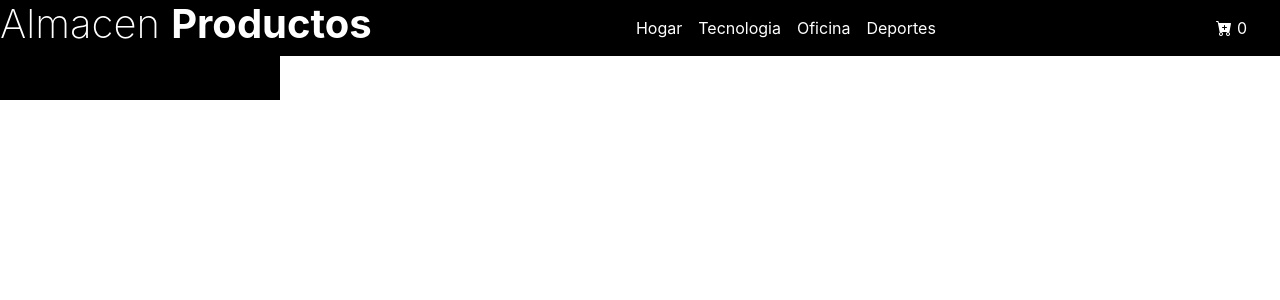
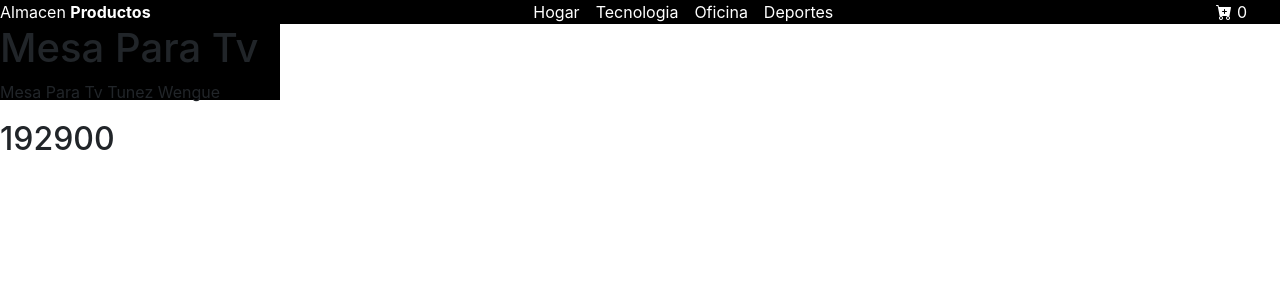
Before and after one commit to jilecar/pre-entregaCalderonRubio-React, a React (Create React App) app: page /detalle/1 in a window 1280 px wide. Shown: the top 300 px of the page. Built offline with nearby package versions, Linux system fonts and the light colour scheme.

Commit message:
detalles del producto

```diff
--- a/public/data/productos.json
+++ b/public/data/productos.json
@@ -12,7 +12,7 @@
         "id": 2,
         "nombre": "Camara Sony Alpha",
         "precio": 4236219,
-        "imagen": "camarasonyalpha.webp",
+        "imagen": "../img/camarasonyalpha.webp",
         "categoria": "Tecnologia",
         "descripcion": "Kit ZV-E10 + lente 16-50mm f/3.5-5.6 OSS ILCZVE10L sin espejo color negro"
     },
--- a/public/index.html
+++ b/public/index.html
@@ -1,5 +1,5 @@
 <!DOCTYPE html>
-<html lang="en">
+<html lang="es">
   <head>
     <meta charset="utf-8" />
     <link rel="icon" href="%PUBLIC_URL%/favicon.ico" />
--- /dev/null
+++ b/src/components/ItemDetail.jsx
@@ -0,0 +1,12 @@
+
+import PropTypes from 'prop-types';
+
+export default function ItemDetail({ detalle }) {
+    return (
+        <div>
+            <h1>{detalle.nombre}</h1>
+            <p>{detalle.descripcion}</p>
+            <h2>{detalle.precio}</h2>
+        </div>
+    )
+}
--- /dev/null
+++ b/src/components/ItemDetailContainer.jsx
@@ -0,0 +1,23 @@
+import { useParams } from 'react-router-dom';
+import React, { useState, useEffect } from 'react';
+import ItemDetail from './ItemDetail';
+
+export default function ItemDetailContainer() {
+    const [detalle, setDetalle] = useState({})
+    const { id } = useParams()
+
+    useEffect(() => {
+        const getProducto = async () => {
+            const consulta = await fetch('/data/productos.json')
+            const productos = await consulta.json();
+
+            const productoFiltrado = productos.find(producto => producto.id === parseInt(id))
+
+            setDetalle(productoFiltrado)
+        }
+        getProducto()
+    }, [id])
+    return (
+        <ItemDetail detalle={detalle} />
+    )
+}
--- a/src/components/ItemListContainer.jsx
+++ b/src/components/ItemListContainer.jsx
@@ -1,38 +1,42 @@
 import React, { useState, useEffect } from 'react';
-import { useParams } from 'react-router-dom';
-import {Card, Col, Row, Button, Container} from 'react-bootstrap'
+import { useParams, Link } from 'react-router-dom';
+import { Card, Col, Row, Button, Container } from 'react-bootstrap'
 import img from '../asset/img/nuevoproducto.png'
 
 export default function ItemListContainer() {
   /*almacenar o cargar productos*/
-  const[items,setItems]=useState([])
+  const [items, setItems] = useState([])
 
-  const {id}=useParams();
+  const { id } = useParams();
   /*Consulta a la base de datos "json" de los productos del almacen */
 
   useEffect(() => {
-  const getProductos=async()=>{
-    const consulta=await fetch('/data/productos.json')
-    const productos=await consulta.json();
+    const getProductos = async () => {
+      const consulta = await fetch('/data/productos.json')
+      const productos = await consulta.json();
 
-    const productosFiltrados=productos.filter(producto=>producto.categoria===id)
+      const productosFiltrados = productos.filter(producto => producto.categoria === id)
+
+      if (productosFiltrados.length > 0) return setItems(productosFiltrados)
+
       console.log(productosFiltrados)
-    setItems(productosFiltrados)
+      setItems(productos)
     }
     getProductos();
-  },[id]);
+  }, [id]);
 
   return (
     <Container fluid className='mt-4'>
       <Row>
-        {items.map(item=>(
+        {items.map(item => (
           <Col key={item.id} lg={4} className='mb-4'>
             <Card>
-                <Card.Img variant='top' src={img}/>
+              <Card.Img variant='top' src={img} />
               <Card.Body>
                 <Card.Title>{item.nombre}</Card.Title>
                 <Card.Text>{item.descripcion}</Card.Text>
-                  <Button variant='dark'>Mas Detalles</Button>
+                {/*<Button variant='dark'>Mas Detalles</Button>*/}
+                <Link to={`/detalle/${item.id}`}>Mas Detalles</Link>
               </Card.Body>
             </Card>
           </Col>
@@ -41,5 +45,3 @@ export default function ItemListContainer() {
     </Container>
   );
 }
-
-/*export default ItemListContainer;*/
--- a/src/components/NavBar.jsx
+++ b/src/components/NavBar.jsx
@@ -14,7 +14,7 @@ function Navbar() {
     return (
         <>
             <NavbarContenedor>
-                <h1>Almacen <span>Productos</span></h1>
+                <Link to='/'className='inicio'>Almacen <span>Productos</span></Link>
                 <div className={`links ${clicked ? 'active' : ''} `}>
                     <Link to='categoria/Hogar'>Hogar</Link>
                     <Link to='categoria/Tecnologia'>Tecnologia</Link>
@@ -37,9 +37,9 @@ export default Navbar
 
 //Estilos tipo scss
 const NavbarContenedor = styled.nav`
-h1{ //estilos titulo
+.inicio{ //estilos titulo
     color: white;
-    font-weight: 200;
+    font-weight: 400;
     span{
         font-weight: bold;
     }
--- a/src/router/Router.jsx
+++ b/src/router/Router.jsx
@@ -2,16 +2,18 @@ import React from "react";
 import '../App.css';
 import Navbar from '../components/NavBar';
 import ItemListContainer from '../components/ItemListContainer';
-import{BrowserRouter,Routes,Route}from 'react-router-dom'
+import { BrowserRouter, Routes, Route } from 'react-router-dom'
+import ItemDetailContainer from "../components/ItemDetailContainer";
 
-export default function Router(){
-    return(
+export default function Router() {
+  return (
     <BrowserRouter>
-        <Navbar/>
+      <Navbar />
       <Routes>
-          <Route path="/" element={<ItemListContainer/>}/>
+        <Route path="/" element={<ItemListContainer />} />
         {/*Busqueda de categorias por id */}
-          <Route path="/categoria/:id" element={<ItemListContainer/>}/>
+        <Route path="/categoria/:id" element={<ItemListContainer />} />
+        <Route path="/detalle/:id" element={<ItemDetailContainer />} />
       </Routes>
     </BrowserRouter>
   )
```
Lines whose indentation alone changed are shown as unchanged.
